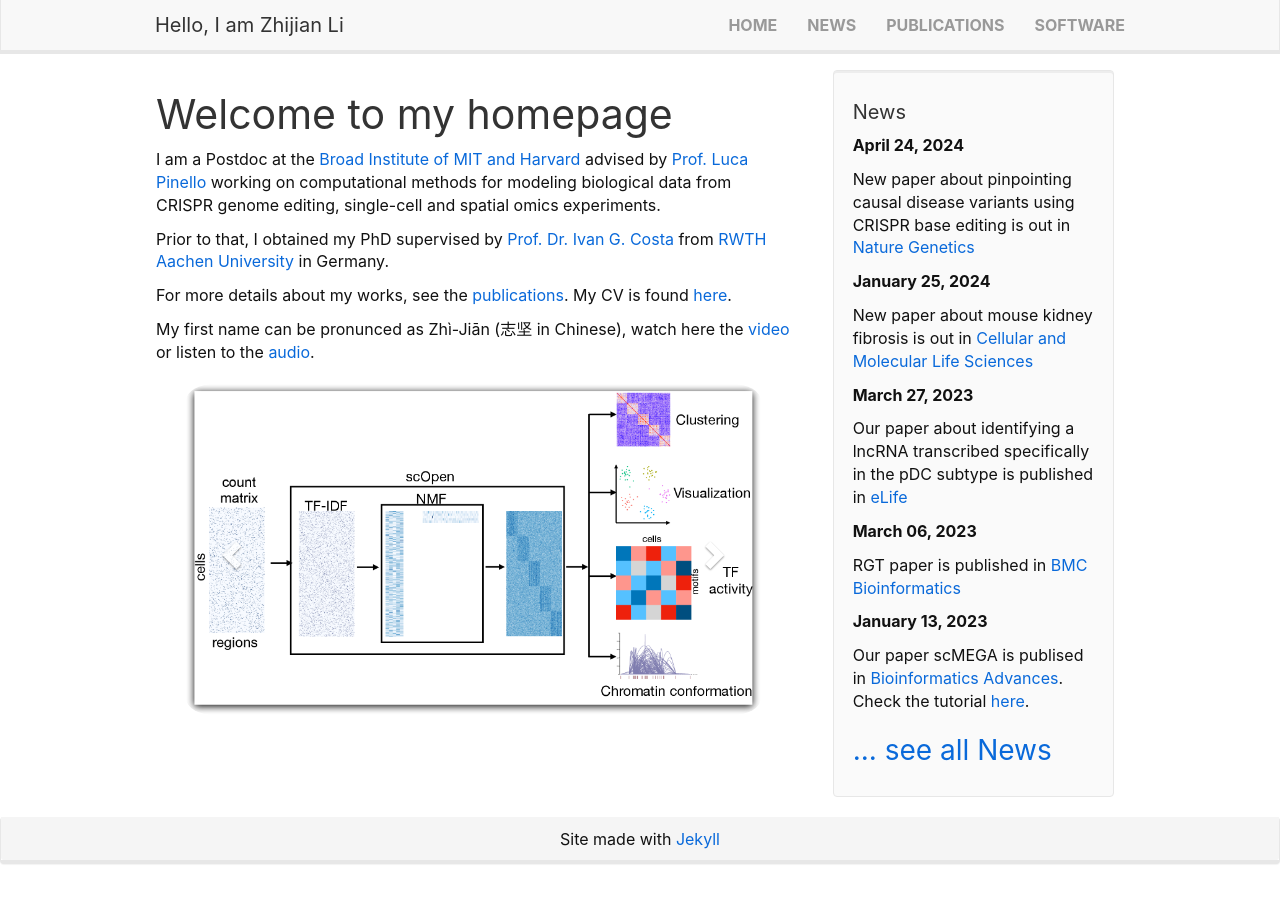
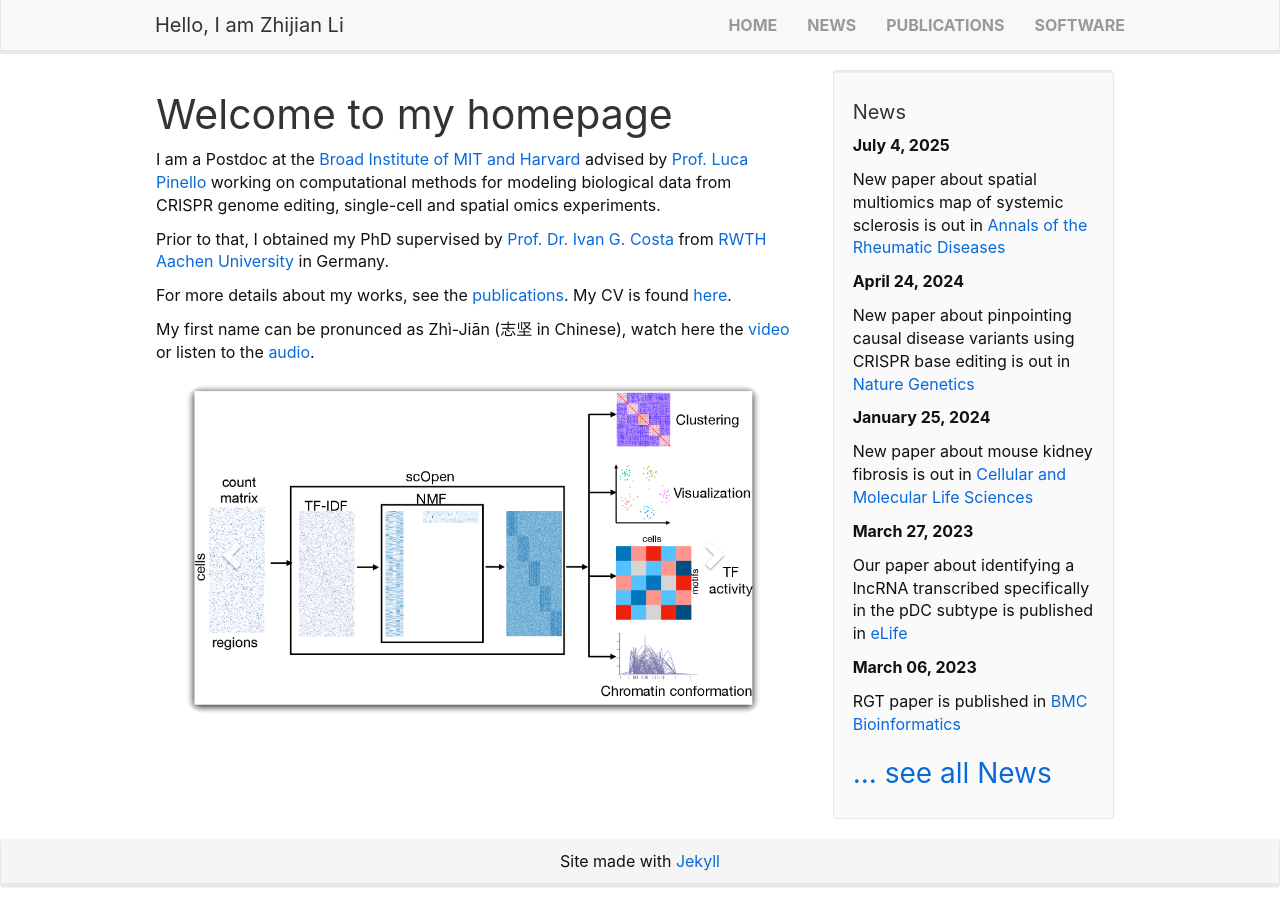
Before and after one commit to lzj1769/lzj1769.github.io, a Jekyll site: the page built from _pages/home.md, in a window 1280 px wide. Built offline with Jekyll 4.4.1, drawn with Linux system fonts in a browser that asks for light colours; nearby versions of some CDN libraries.

Commit message:
Add news entry for July 4, 2025

```diff
--- a/_data/news.yml
+++ b/_data/news.yml
@@ -1,3 +1,6 @@
+- date: July 4, 2025
+  headline: New paper about spatial multiomics map of systemic sclerosis is out in [Annals of the Rheumatic Diseases](https://www.sciencedirect.com/science/article/pii/S0003496725009537)
+
 - date: April 24, 2024
   headline: New paper about pinpointing causal disease variants using CRISPR base editing is out in [Nature Genetics](https://www.nature.com/articles/s41588-024-01726-6)
 
```
